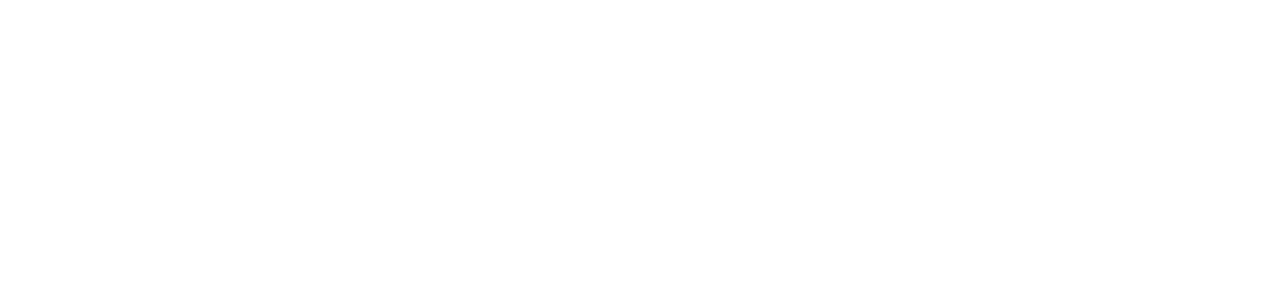
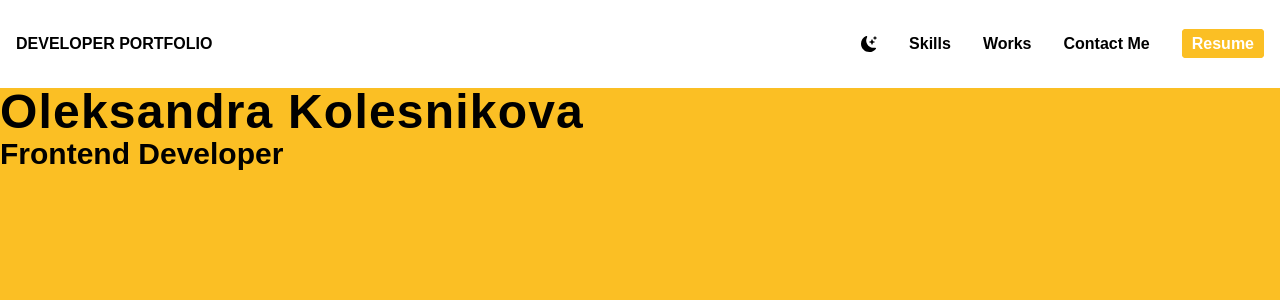
Before and after one commit to AleKoles/My-Portfolio, a Next.js app: page / in a window 1280 px wide. Shown: the top 300 px of the page. Built offline with nearby package versions, Linux system fonts and the light colour scheme.

Commit message:
feat: add navbar layout

```diff
--- a/package.json
+++ b/package.json
@@ -9,7 +9,7 @@
     "lint": "next lint"
   },
   "dependencies": {
-    "@next/font": "13.0.7",
+    "@next/font": "^13.0.7",
     "@types/node": "18.11.15",
     "@types/react": "18.0.26",
     "@types/react-dom": "18.0.9",
@@ -22,6 +22,8 @@
     "typescript": "4.9.4"
   },
   "devDependencies": {
+    "autoprefixer": "^10.4.13",
+    "postcss": "^8.4.20",
     "tailwindcss": "^3.2.4"
   }
 }
--- a/pages/index.tsx
+++ b/pages/index.tsx
@@ -1,9 +1,6 @@
 import Head from "next/head";
-import Image from "next/image";
-import { Inter } from "@next/font/google";
-import styles from "../styles/Home.module.css";
 
-const inter = Inter({ subsets: ["latin"] });
+import { BsFillMoonStarsFill } from "react-icons/bs";
 
 export default function Home() {
   return (
@@ -12,9 +9,36 @@
         <title>Oleksandra Kolesnikova Portfolio</title>
         <meta name="description" content="Generated by create next app" />
         <meta name="viewport" content="width=device-width, initial-scale=1" />
-        <link rel="icon" href="/favicon.ico" />
       </Head>
-      <main></main>
+      <main>
+        <section>
+          <nav className="py-8 px-2 md:px-4 flex justify-between">
+            <h1 className="font-bold uppercase">Developer Portfolio</h1>
+            <ul className="flex justify content-between gap-8 font-semibold">
+              <li className="mt-1 cursor-pointer">
+                <BsFillMoonStarsFill />
+              </li>
+              <li>Skills</li>
+              <li>Works</li>
+              <li>Contact Me</li>
+              <li>
+                <a
+                  className="box-border px-2 py-1 border-2 rounded border-amber-400 text-white bg-amber-400 hover:text-amber-400 hover:bg-white"
+                  href="#"
+                >
+                  Resume
+                </a>
+              </li>
+            </ul>
+          </nav>
+        </section>
+        <section className="bg-amber-400 h-fit lg:h-screen">
+          <h1 className="font-bold text-5xl tracking-wide">
+            Oleksandra Kolesnikova
+          </h1>
+          <h2 className="font-semibold text-3xl">Frontend Developer</h2>
+        </section>
+      </main>
     </>
   );
 }
--- /dev/null
+++ b/postcss.config.js
@@ -0,0 +1,6 @@
+module.exports = {
+  plugins: {
+    tailwindcss: {},
+    autoprefixer: {},
+  },
+}
--- a/styles/globals.css
+++ b/styles/globals.css
@@ -1,6 +1,8 @@
 @tailwind base;
 @tailwind components;
 @tailwind utilities;
+
+@import url("https://fonts.googleapis.com/css2?family=Poppins:ital,wght@0,300;0,400;0,500;0,600;0,700;1,300;1,400;1,500;1,600;1,700&display=swap");
 
 :root {
   --max-width: 1100px;
@@ -44,6 +46,10 @@
   --card-border-rgb: 131, 134, 135;
 }
 
+body {
+  font-family: "Poppins", sans-serif;
+}
+
 @font-face {
   font-family: "Poppins", sans-serif;
   src: url(https://fonts.googleapis.com/css2?family=Poppins:ital,wght@0,300;0,400;0,500;0,600;0,700;1,300;1,400;1,500;1,600;1,700&display=swap);
--- a/tailwind.config.js
+++ b/tailwind.config.js
@@ -1,8 +1,11 @@
 /** @type {import('tailwindcss').Config} */
 module.exports = {
-  content: [],
+  content: [
+    "./pages/**/*.{js,ts,jsx,tsx}",
+    "./components/**/*.{js,ts,jsx,tsx}",
+  ],
   theme: {
     extend: {},
   },
   plugins: [],
-}
+};
```
Also changed, not shown: pages/_app.tsx (+4 -3 lines), public/thirteen.svg (added), 1 other file (tests, documents, lock files or other folders).
